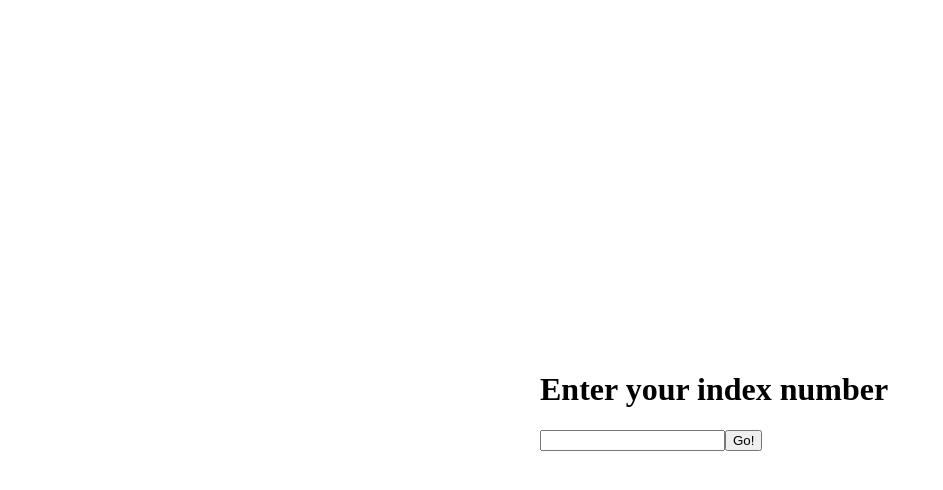
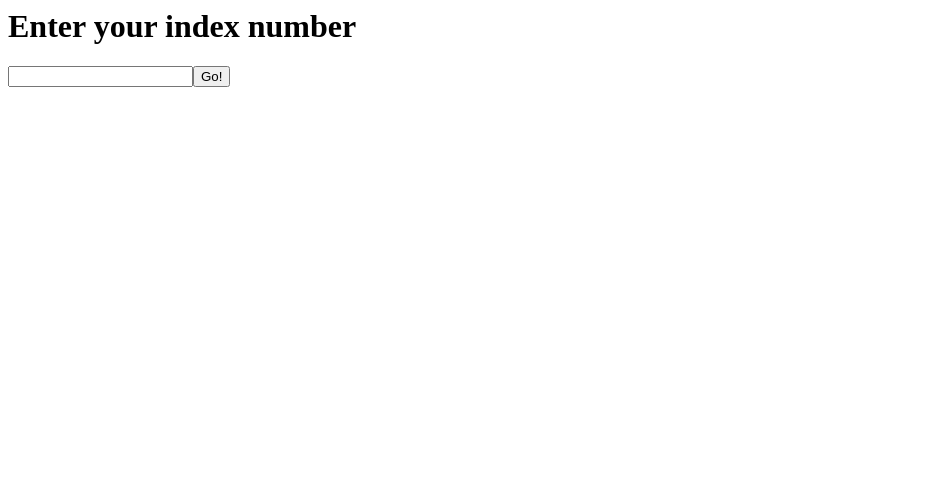
Before and after one commit to wenogk/house_identifier, a plain HTML site: page index.html in a window 1280 px wide. Shown: the whole page, without its empty margins (0-943 px from the left). Drawn offline with nearby package versions, Linux system fonts and the light colour scheme.

Commit message:
Update index.html

```diff
--- a/index.html
+++ b/index.html
@@ -33,6 +33,6 @@ $(document).ready(function(){
 </head>
 <body>
 <? include('scripts/house.php'); ?>
-<div class="lol" style="position: fixed;top: 50%;left: 50%;margin-top: -50px;margin-left: -100px;">
+<div class="lol" style="">
 <h1 class="titlec">Enter your index number</h1><input type="text" class="index" /><button  class="buts">Go!</button>
 </div></body></html>
```
